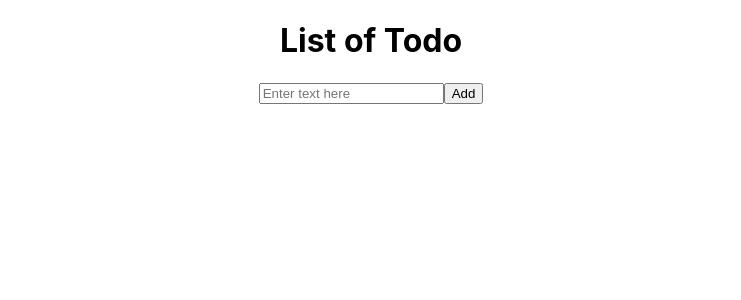
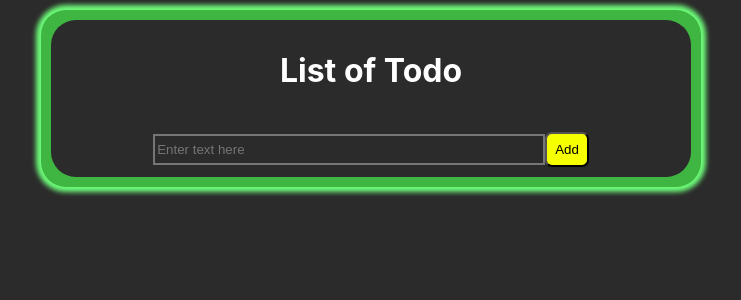
Before and after one commit to pizzanoodles/todo-list, a React (Create React App) app: page / in a window 1280 px wide. Shown: the top 300 px of the page, without its empty margins (269-1010 px from the left). Built offline with nearby package versions, Linux system fonts and the light colour scheme.

Commit message:
Feat: small design

```diff
--- a/src/index.css
+++ b/src/index.css
@@ -5,9 +5,82 @@ body {
     sans-serif;
   -webkit-font-smoothing: antialiased;
   -moz-osx-font-smoothing: grayscale;
+  background-color: #2b2b2b;
 }
 
 code {
   font-family: source-code-pro, Menlo, Monaco, Consolas, 'Courier New',
     monospace;
 }
+
+.App {
+  width: 50%;
+  margin: auto;
+  margin-top: 10px;
+  background-color:#3fb542;
+  border-radius: 25px;
+  padding: 10px;
+  box-shadow: 0px 0px 5px 5px #6eff7a;
+}
+
+.todoList {
+  color:white;
+  background-color: #2b2b2b;
+  padding-bottom:10px;
+  border-radius: 25px;
+}
+
+.todoTable {
+  width: 100%;
+  margin:auto;
+  border-collapse: collapse;
+  border: 1px solid black;
+}
+
+.todoItem {
+  background-color: #111211;
+  margin: 0;
+  font-size: 19px;
+
+}
+
+tr:nth-child(even) {
+  background-color: #001f00;
+  color:white;
+  margin: 0;
+}
+.todoGroup {
+  margin-bottom: 10px;
+  border-radius: 25px;
+  padding-bottom: 10px;
+  padding-top: 10px;
+}
+.todoGenerator {
+  width: 75%;
+  margin:auto;
+  border-radius:25px;
+}
+.todoInput {
+  transition-duration: 0.3s;
+  height: 25px;
+  width: 80%;
+  margin: auto;
+  border-style: solid;
+  background-color: #2b2b2b;
+}
+.todoInput:focus {
+  transition-duration: 0.3s;
+  background-color:#121212;
+  color: white;
+}
+.btnAdd {
+  transition-duration: 0.3s;
+  padding:8px;
+  background-color: #f6ff00;
+  border-radius: 7px;
+
+}
+.btnAdd:hover {
+  transition-duration: 0.3s;
+  background-color: gold;
+}
```
